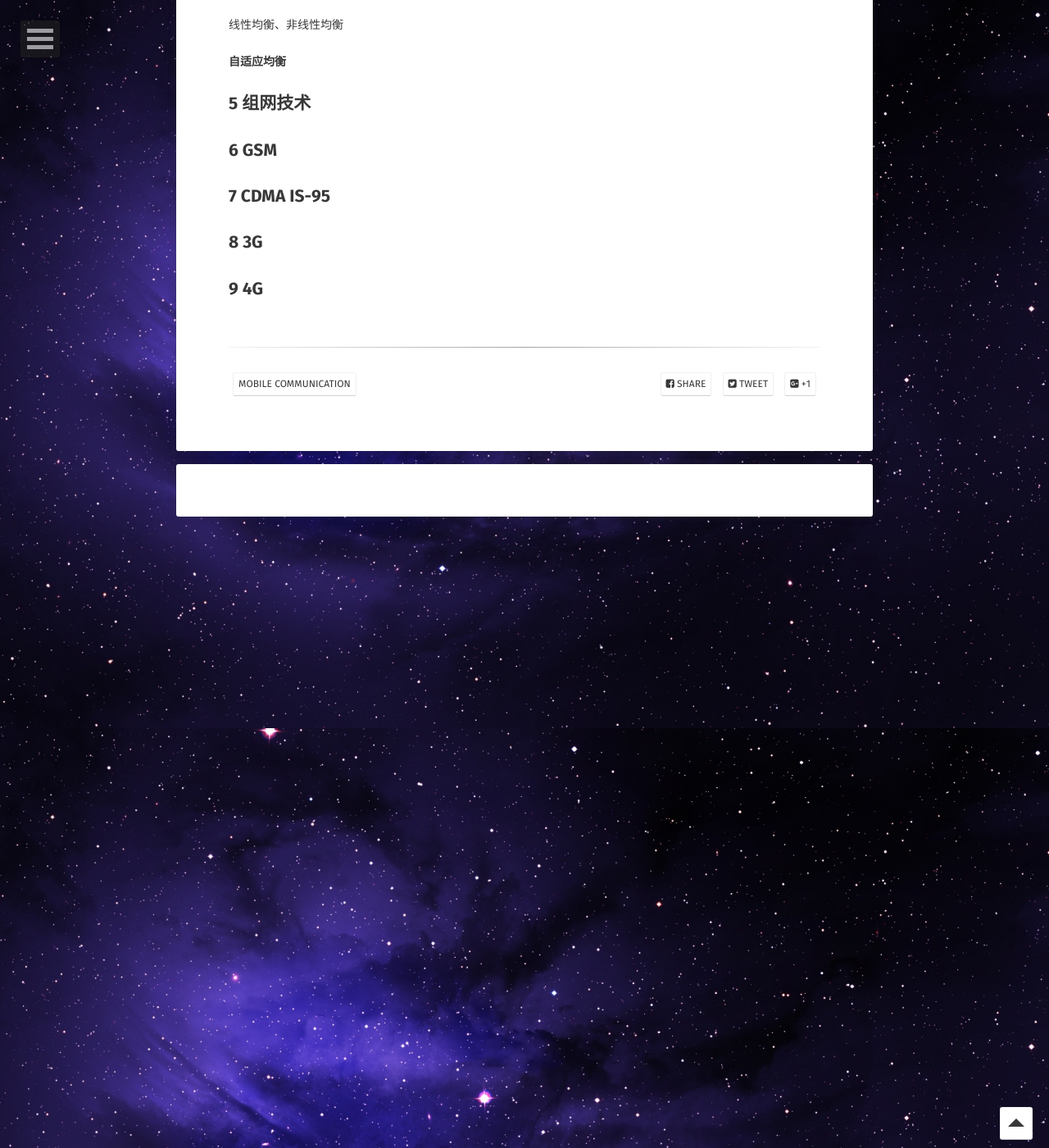
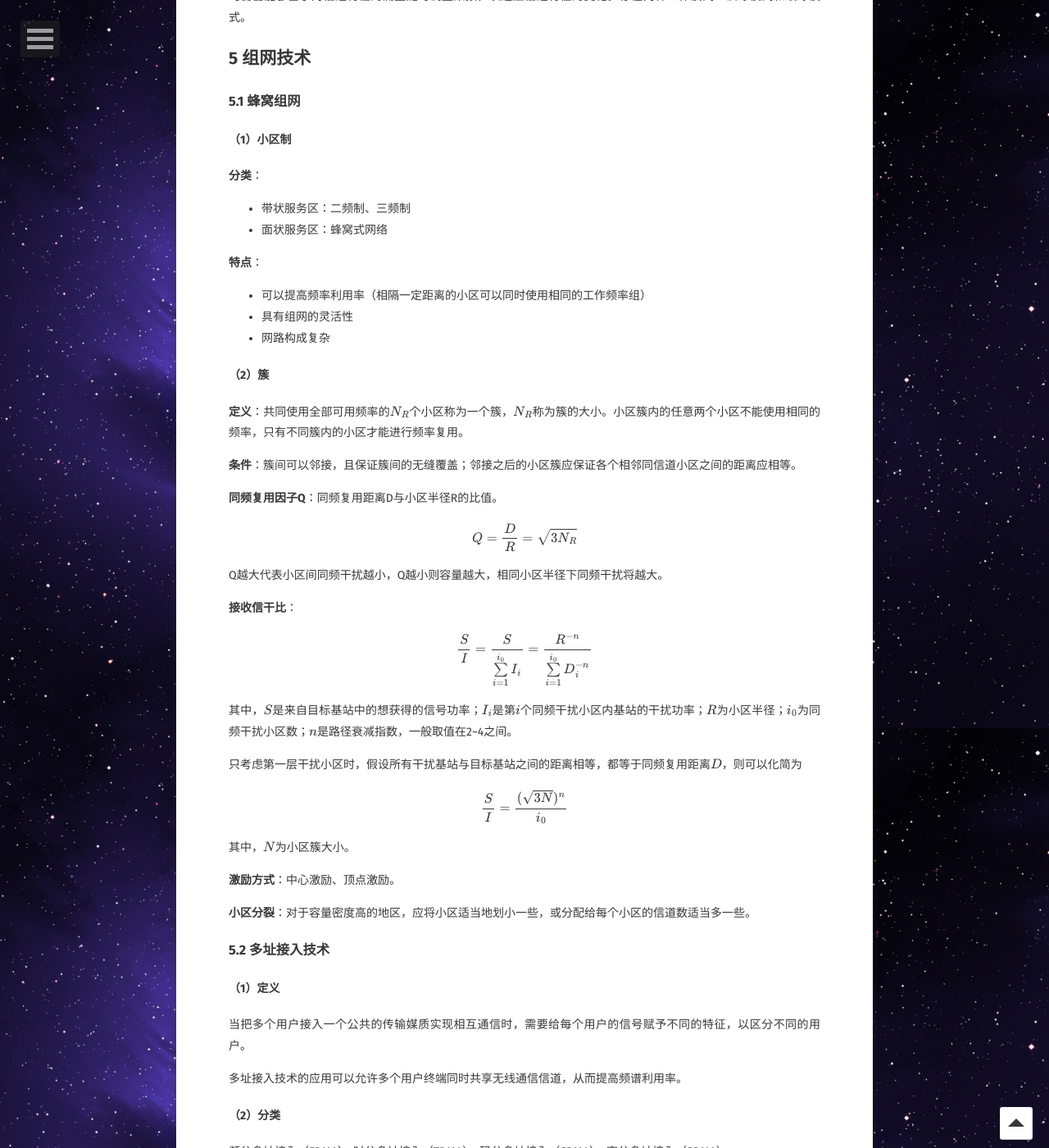
Before and after one commit to ZiqingZhao/ZiqingZhao.github.io, a Jekyll site: the page built from _posts/2019-06-17-移动通信技术与应用.md, in a window 1280 px wide and 1400 px high, scrolled down 14412 px. Shown: the whole window at 82% size. Built offline with Jekyll 4.4.1, drawn with Linux system fonts in a browser that asks for light colours; some web fonts are replaced; formulas are drawn with MathJax 3; comment, search, counter and statistics services are not loaded; some of the changed text lies outside the part shown.

Commit message:
Update 2019-06-17-移动通信技术与应用.md

```diff
--- a/_posts/2019-06-17-移动通信技术与应用.md
+++ b/_posts/2019-06-17-移动通信技术与应用.md
@@ -81,13 +81,9 @@ comments: true
 **阴影衰落**：电波在无线传播路径上遇到起伏地形、建筑物、植被等障碍物时，在障碍物的后面形成电波的阴影区。
 
 包络近似服从**对数正态分布**
-
-
 $$
 P(r)=\frac{1}{\sqrt{2\pi\mu s}}exp\left[-\frac{(r-m)^2}{2\mu_s^2}\right]
 $$
-
-
 **解决办法**：多设基站。
 
 #### （4）小尺度衰落（快衰落）
@@ -116,13 +112,9 @@ $$
 **解决办法**：分集接收。
 
 **相关时间**：多普勒频移在时域的表示，用于在时域描述信道频率色散的时变特性。
-
-
 $$
 T_c=\sqrt{\frac{9}{16\pi f_m^2}}
 $$
-
-
 ![](<https://raw.githubusercontent.com/ZiqingZhao/ZiqingZhao.github.io/master/img/MobileCommunication_1.jpg>)
 
 ## 3 语音编码、信道编码、调制
@@ -249,8 +241,6 @@ Codebook Excitation Linear Prediction 码本激励线性预测
 **信号的几何表示**：数字调制将若干比特映射为几种可能的发送信号之一，接收机将收到的信号与各个可能的发送信号相比较，找到最近的作为检测结果。为此需要一个度量来反映信号之间的距离。通过将信号投影到一组基函数上，就能将信号波形和向量一一对应起来，将问题从无限维的函数空间转到了有限维的向量空间，从而可以利用向量空间中距离的概念。
 
 其中，线性带通调制的基函数为
-
-
 $$
 \phi_1(t)=\sqrt{\frac{2}{T}}cos(2\pi f_ct)
 $$
@@ -262,16 +252,10 @@ $$
 
 
 信号可以表示为
-
-
 $$
 s_i(t)=s_{i1}\sqrt{\frac{2}{T}}cos(2\pi f_ct)+s_{i2}\sqrt{\frac{2}{T}}cos(2\pi f_ct)
 $$
-
-
 **信号星座图**：$$\{s_i(t)\}$$的系数向量$$s_i=\{s_{i_1},...,s_{i_N}\}$$称为$$\{s_i(t)\}$$的信号星座点，所有信号星座点$$\{s_{1},...,s_{M}\}$$构成信号星座图。星座点间的距离可以表示为
-
-
 $$
 ||s_i-s_k||=\sqrt{\sum\limits_{j=1}^{N}(s_{ij}-s_{kj})^2}=\sqrt{\int\limits_0^T(s_{i}(t)-s_{k}(t))^2dt}
 $$
@@ -330,37 +314,21 @@ $$
 **扩频系统可以消除码间干扰和窄带干扰的原因**：
 
 由香农公式
-
-
 $$
 C=Blog_2\left(1+\frac{S}{N}\right)
 $$
-
-
 对其进行变换
-
-
 $$
 \frac{C}{B}=1.44ln\left(1+\frac{S}{N}\right)
 $$
-
-
 对于干扰环境，S/N<<1，可以近似得出
-
-
 $$
 \frac{C}{B}=1.44\frac{S}{N}
 $$
-
-
 或
-
-
 $$
 B=0.7C\frac{N}{S}
 $$
-
-
 可以看出，对于任意给定的噪声信号功率比N/S，只要增大用于传输信息的带宽B，就可以增大在信道中无差错地传输信息的速率C。在信道中当传输系统的信号噪声功率比下降时，可以用增大系统传输带宽B的办法来获得较低的信息差错率。
 
 干扰信号与伪随机码进行相关计算之后，干扰信号的能量被扩展到整个传输频带内，降低了干扰信号的功率谱密度。由于有用信号和本地参考伪随机码有很好的相关性，在通过相关处理后被压缩到中频窄带内，经过中频滤波器之后，绝大多数干扰信号和噪声的功率被中频滤波器滤除，大大改善了系统的输出信噪比。
@@ -445,19 +413,152 @@ RAKE接收机主要由一组相关器构成，每个相关器和多径信号中
 
 #### （3）核心技术
 
-空时信号处理
+**空时信号处理**：利用在空间中分布的多个天线将时间域和空间域结合起来处理，有效利用了随机衰落和可能存在的多径传播来成倍地提高业务传输速率。
+
+**STTC**（空时格形码）
+
+**STBC**（空时分组码）
 
 ### 4.4 均衡技术
 
 #### 分类
 
-频域均衡、时域均衡
+**时域均衡**：利用均衡器产生的时间波形直接校正已畸变的波形，使总的冲激响应满足无码间串扰的条件，分为线性均衡和非线性均衡。
 
-线性均衡、非线性均衡
+![](<https://raw.githubusercontent.com/ZiqingZhao/ZiqingZhao.github.io/master/img/MobileCommunication_13.jpg>)
+
+**频域均衡**：从校正系统的频率特性出发，使总的传输函数（信道传输函数和均衡器传输函数）满足无码间串扰的条件，即校正幅频特性和群时延特性。
 
 #### 自适应均衡
 
+均衡器能够基于对信道特性的测量随时调整系数，以适应信道特性的变化。存在两种工作模式：训练模式和跟踪模式。
+
 ## 5 组网技术
+
+### 5.1 蜂窝组网
+
+#### （1）小区制
+
+**分类**：
+
+- 带状服务区：二频制、三频制
+- 面状服务区：蜂窝式网络
+
+**特点**：
+
+- 可以提高频率利用率（相隔一定距离的小区可以同时使用相同的工作频率组）
+- 具有组网的灵活性
+- 网路构成复杂
+
+#### （2）簇
+
+**定义**：共同使用全部可用频率的$$N_R$$个小区称为一个簇，$$N_R$$称为簇的大小。小区簇内的任意两个小区不能使用相同的频率，只有不同簇内的小区才能进行频率复用。
+
+**条件**：簇间可以邻接，且保证簇间的无缝覆盖；邻接之后的小区簇应保证各个相邻同信道小区之间的距离应相等。
+
+**同频复用因子Q**：同频复用距离D与小区半径R的比值。
+
+
+$$
+Q=\frac{D}{R}=\sqrt{3N_R}
+$$
+
+
+Q越大代表小区间同频干扰越小，Q越小则容量越大，相同小区半径下同频干扰将越大。
+
+**接收信干比**：
+
+
+$$
+\frac{S}{I}=\frac{S}{\sum\limits_{i=1}^{i_0}I_i}=\frac{R^{-n}}{\sum\limits_{i=1}^{i_0}D_i^{-n}}
+$$
+
+
+其中，$$S$$是来自目标基站中的想获得的信号功率；$$I_i$$是第$$i$$个同频干扰小区内基站的干扰功率；$$R$$为小区半径；$$i_0$$为同频干扰小区数；$$n$$是路径衰减指数，一般取值在2~4之间。
+
+只考虑第一层干扰小区时，假设所有干扰基站与目标基站之间的距离相等，都等于同频复用距离$$D$$，则可以化简为
+
+
+$$
+\frac{S}{I}=\frac{(\sqrt{3N})^n}{i_0}
+$$
+
+
+其中，$$N$$为小区簇大小。
+
+**激励方式**：中心激励、顶点激励。
+
+**小区分裂**：对于容量密度高的地区，应将小区适当地划小一些，或分配给每个小区的信道数适当多一些。
+
+### 5.2 多址接入技术
+
+#### （1）定义
+
+当把多个用户接入一个公共的传输媒质实现相互通信时，需要给每个用户的信号赋予不同的特征，以区分不同的用户。
+
+多址接入技术的应用可以允许多个用户终端同时共享无线通信信道，从而提高频谱利用率。
+
+#### （2）分类
+
+频分多址接入（FDMA)、时分多址接入（TDMA）、码分多址接入（CDMA）、空分多址接入（SDMA）
+
+#### （3）频分多址接入（FDMA）
+
+**原理**：总频带被分割成若干个间隔相等且没有交集的子频带，每个子频带分配给不同的用户，每个子频带在同一时刻只能供给一个用户使用，相邻子频带间有保护间隔，且频带之间无明显干扰。一个子频带相当于一个信道，语音信号在前向信道上从基站发送到移动台，并且在反向信道上从移动台发送到基站。
+
+**干扰**：邻道干扰、同频干扰和互调干扰。
+
+**特点**：
+
+- 通常在窄带系统中实现；
+- 符号周期远大于平均时延扩展；
+- 基站复杂度高；
+- 必须使用带通滤波器滤除其它频率的信号，从而限制邻近信道间的相互干扰；
+- 越区切换困难。
+
+#### （4）时分多址接入（TDMA）
+
+**原理**：按照时隙来划分不同的信道。
+
+![](<https://raw.githubusercontent.com/ZiqingZhao/ZiqingZhao.github.io/master/img/MobileCommunication_14.jpg>)
+
+**特点**：
+
+- 突发传输速率高，发射信号速率随时隙数N的增大而提高。如果达到100kbps以上，码间串扰将增大，必须采用自适应均衡，用以补偿传输失真。
+- 不需要双工器；
+- 基站复杂性减小；
+- 抗干扰能力强，频带利用率高，系统容量大；
+- 越区切换简单。
+
+#### （5）码分多址接入（CDMA）
+
+**原理**：给每个的用户分配一个的**唯一的伪随机码序列**，各用户之间的码序列相互**准正交**。
+
+**干扰**：多址干扰、远近效应。
+
+**特点**：
+
+- 多用户共享频率；
+- 通信容量大；
+- 容量的软特性；
+- 信号被扩展在较宽的频谱上，从而减少多径衰落；
+- 信道数据速率很高；
+- 平滑的软切换和有效的宏分集；
+- 低信号功率谱密度。
+
+#### （6）空分多址接入（SDMA）
+
+**原理**：采用自适应阵列天线，在不同用户方向上形成不同的波束，按照空间的分割构成不同的信道。
+
+**特点**：
+
+- 系统容量大幅度提高；
+- 扩大覆盖范围；
+- 兼容性强；
+- 大幅度降低干扰；
+- 功率大大降低；
+- 定位功能强；
+- 不能单独使用，需要配合其它多址方式结合使用。
 
 ## 6 GSM
 
```
Also changed, not shown: other parts of _posts/2019-06-17-移动通信技术与应用.md (+1 -1 lines).
